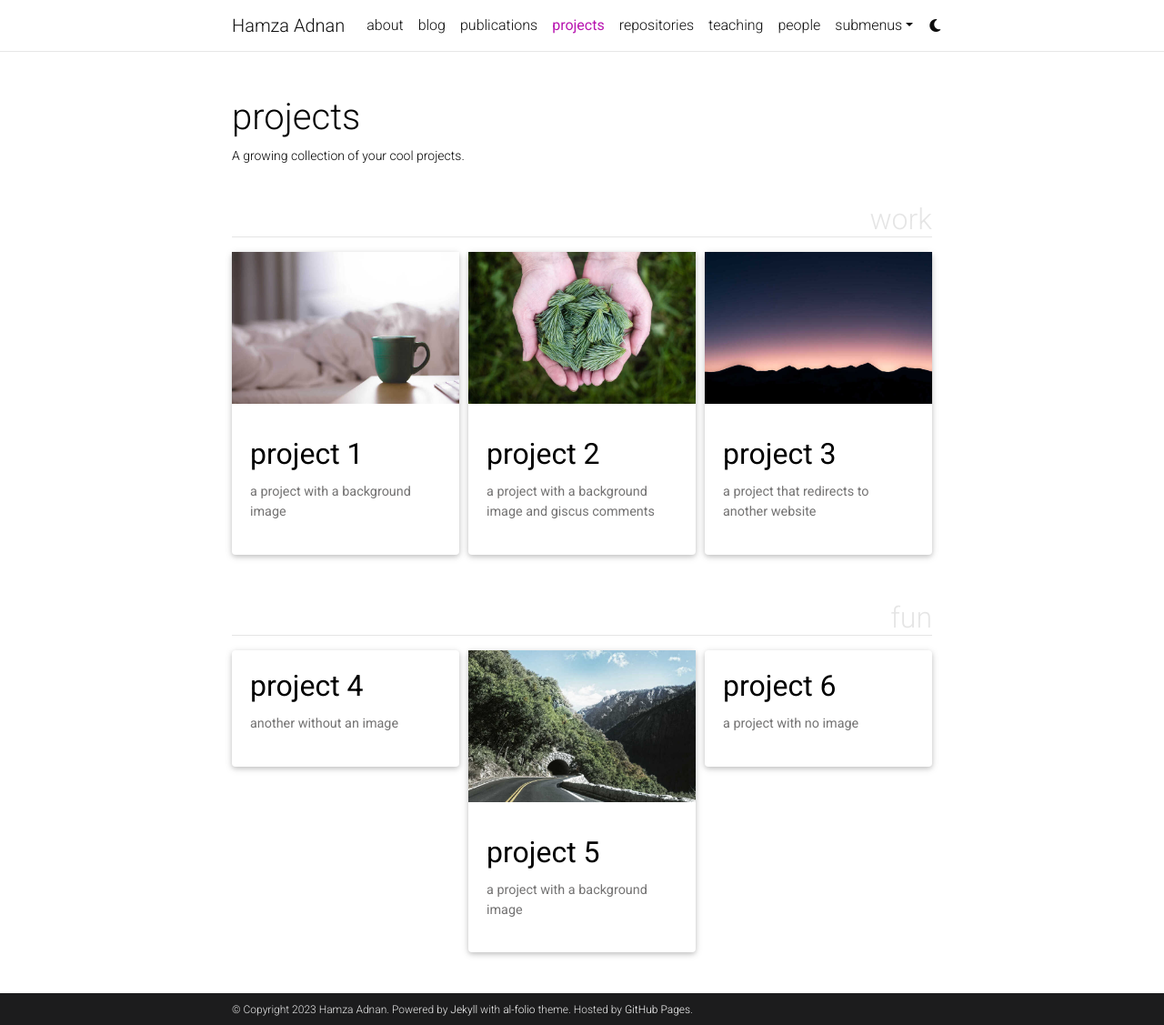
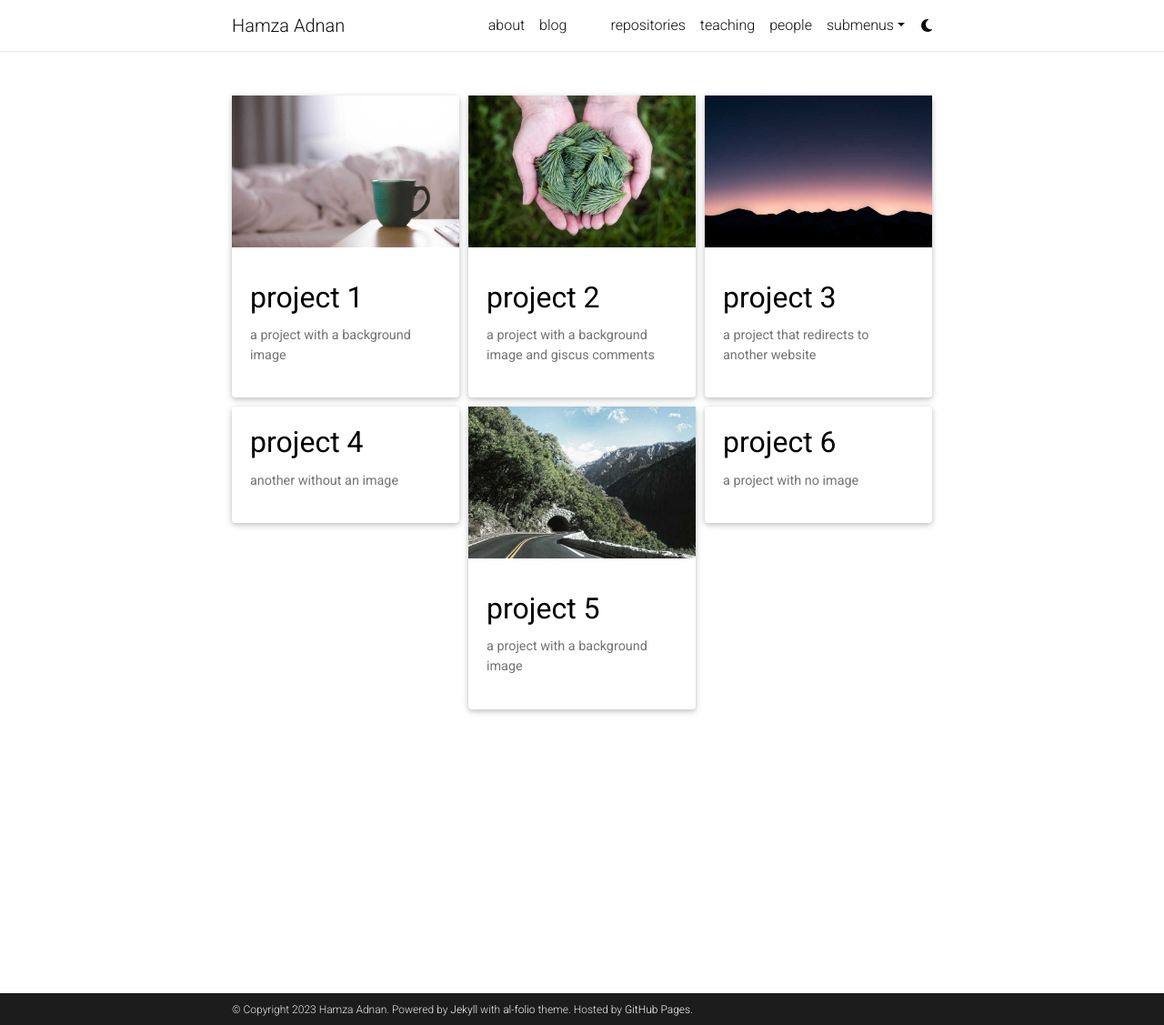
Before and after one commit to hamzaadnan/Website-Candidate, a Jekyll site: the page built from _pages/projects.md, in a window 1280 px wide and 1127 px high. Shown: the whole window at 91% size. Built offline with Jekyll 4.4.1, drawn with Linux system fonts in a browser that asks for light colours; full-size pictures stand in for the smaller copies a plugin makes; comment, search, counter and statistics services are not loaded; a style sheet for code colours, icons or effects is not loaded.

```diff
--- a/_bibliography/papers.bib
+++ b/_bibliography/papers.bib
@@ -1,12 +1,10 @@
 ---
 ---
 
-@article{PhysRev.47.777,
+@article{
   title={A Deep-Unfolded Spatiotemporal RPCA Network for L+S Decomposition},
   author={Shoaib Imran, Hamza Adnan, Muhammad Tahir, IEEE Senior Member, Zubair Khalid, IEEE Senior Member, Momin Uppal, Senior Member IEEE},
   year={2023},
-  doi={10.1103/PhysRev.47.777},
   pdf={A Deep-Unfolded Spatiotemporal RPCA Network for L+S Decomposition.pdf},
   dimensions={true},
-  selected={true}
 }
--- a/_pages/projects.md
+++ b/_pages/projects.md
@@ -1,11 +1,11 @@
 ---
 layout: page
-title: projects
+title:
 permalink: /projects/
-description: A growing collection of your cool projects.
+description:
 nav: true
 nav_order: 2
-display_categories: [work, fun]
+display_categories: false
 horizontal: false
 ---
 
```
Also changed, not shown: _pages/publications.md (+2 -2 lines).
